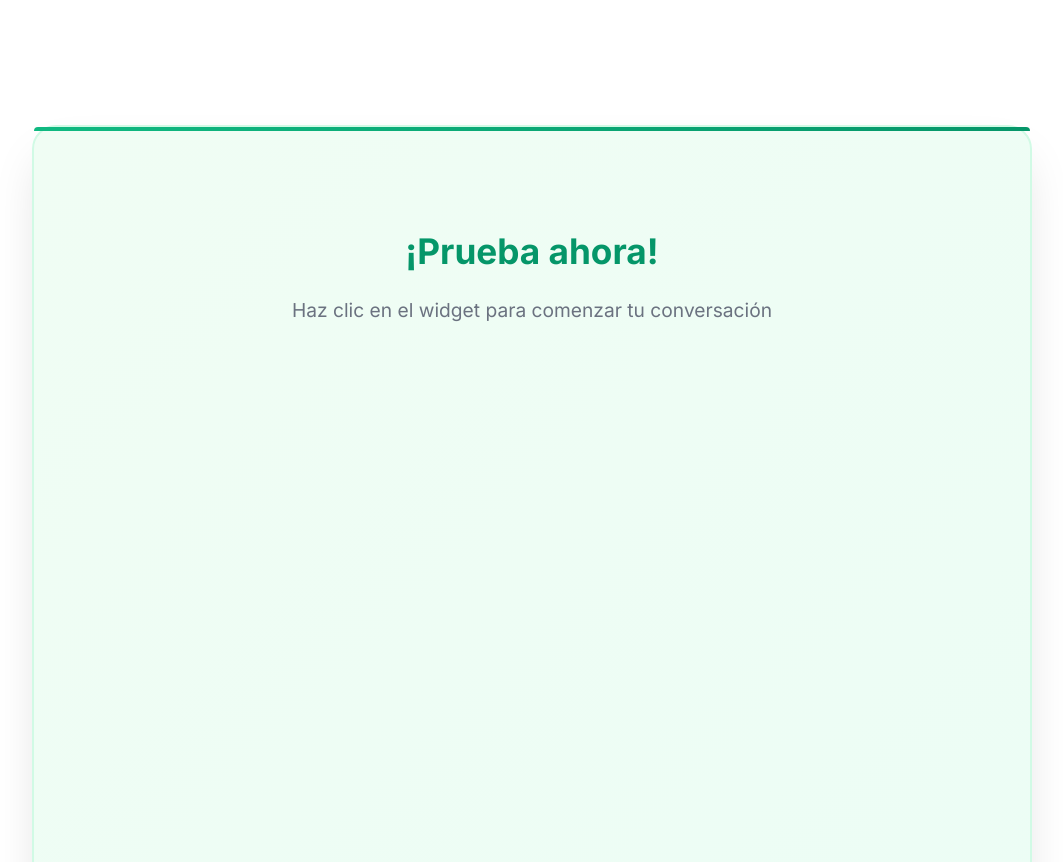
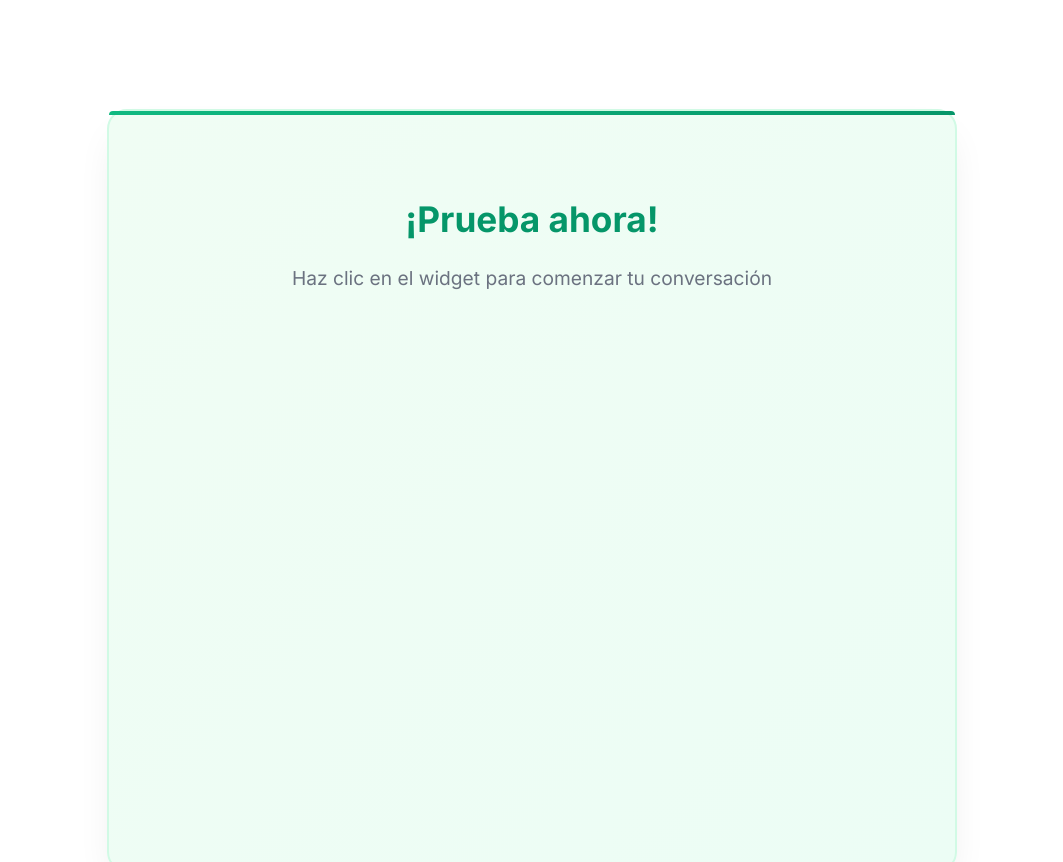
Before and after one commit to amesaos/levenlabs-voice-demo, a plain HTML site: page index.html in a window 1280 px wide. Shown: the part 877-1739 px from the top of the page, without its empty margins (108-1171 px from the left). Drawn offline with Linux system fonts and the light colour scheme; a script that the page names is missing.

Commit message:
Reduce widget size to more appropriate dimensions
- Reduce scaling: 1.35x desktop (was 1.6x), 1.2x tablet (was 1.4x)
- Smaller container: 650px base (was 800px), 850px desktop (was 1000px)
- Less padding: 3rem base (was 4rem), 5rem desktop (was 6rem)
- Lower min-height: 60vh base (was 60vh), 65vh desktop (was 75vh)
- Reduced wrapper padding and margins for more compact layout
- Maintain perfect centering while making widget more manageable size
- Better proportions for user experience

```diff
--- a/styles.css
+++ b/styles.css
@@ -183,13 +183,13 @@ body {
 .widget-container {
     background: linear-gradient(135deg, #f0fdf4 0%, #ecfdf5 100%);
     backdrop-filter: blur(10px);
-    padding: 4rem 3rem;
-    border-radius: 24px;
-    box-shadow: 0 25px 50px -12px rgba(0, 0, 0, 0.15);
+    padding: 3rem 2.5rem;
+    border-radius: 20px;
+    box-shadow: 0 20px 40px -12px rgba(0, 0, 0, 0.1);
     border: 2px solid #d1fae5;
     text-align: center;
-    max-width: 800px;
-    width: 90%;
+    max-width: 650px;
+    width: 85%;
     position: relative;
     overflow: visible;
     margin: 0 auto;
@@ -227,12 +227,12 @@ body {
 }
 
 .widget-wrapper {
-    margin: 2rem 0;
+    margin: 1.5rem 0;
     display: flex;
     justify-content: center;
     align-items: center;
-    min-height: 350px;
-    padding: 2rem;
+    min-height: 300px;
+    padding: 1.5rem;
     position: relative;
     width: 100%;
 }
@@ -244,15 +244,37 @@ body {
     text-align: center;
 }
 
-/* Balanced scaling for all screen sizes - Perfect Centering */
+/* Optimized scaling for all screen sizes - Perfect Centering */
 @media (min-width: 768px) {
     .widget-section {
-        min-height: 70vh;
+        min-height: 60vh;
+        padding: 2rem 0;
+    }
+
+    .widget-container {
+        max-width: 750px;
+        padding: 4rem 3rem;
+    }
+
+    .widget-wrapper {
+        min-height: 350px;
+        padding: 2.5rem;
+    }
+
+    .widget-wrapper elevenlabs-convai {
+        transform: scale(1.2);
+        transform-origin: center;
+    }
+}
+
+@media (min-width: 1200px) {
+    .widget-section {
+        min-height: 65vh;
         padding: 3rem 0;
     }
 
     .widget-container {
-        max-width: 900px;
+        max-width: 850px;
         padding: 5rem 4rem;
     }
 
@@ -262,29 +284,7 @@ body {
     }
 
     .widget-wrapper elevenlabs-convai {
-        transform: scale(1.4);
-        transform-origin: center;
-    }
-}
-
-@media (min-width: 1200px) {
-    .widget-section {
-        min-height: 75vh;
-        padding: 4rem 0;
-    }
-
-    .widget-container {
-        max-width: 1000px;
-        padding: 6rem 5rem;
-    }
-
-    .widget-wrapper {
-        min-height: 450px;
-        padding: 4rem;
-    }
-
-    .widget-wrapper elevenlabs-convai {
-        transform: scale(1.6);
+        transform: scale(1.35);
         transform-origin: center;
     }
 }
```
